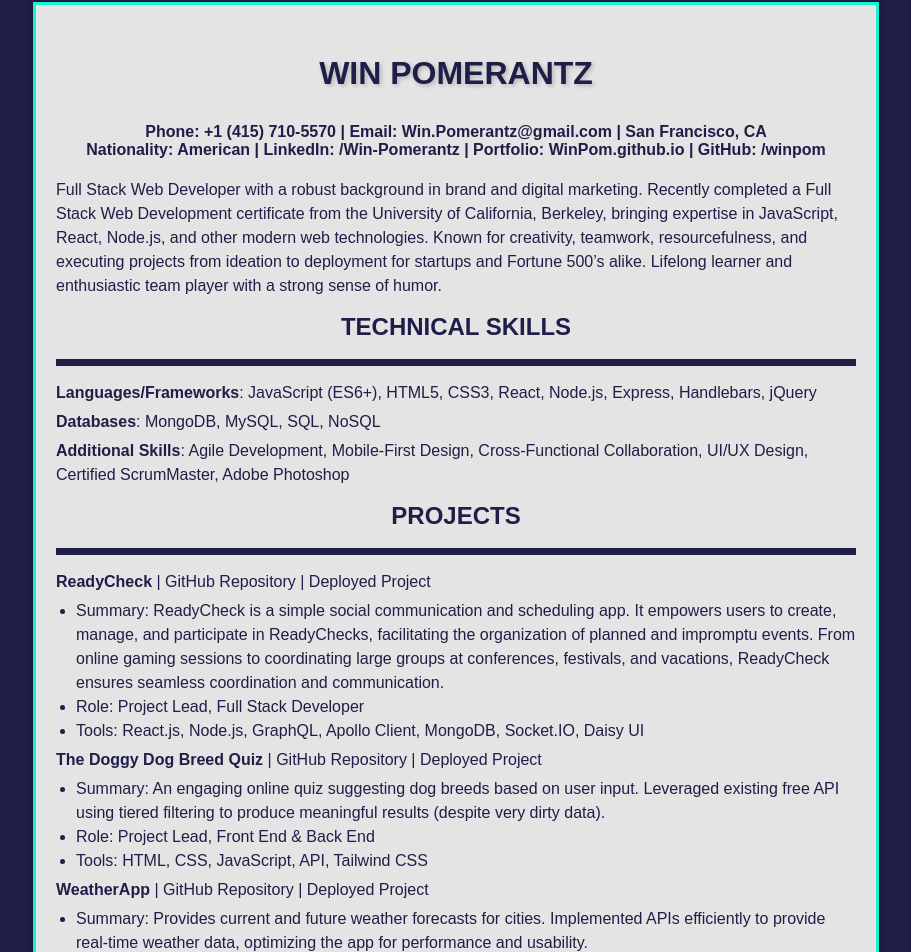
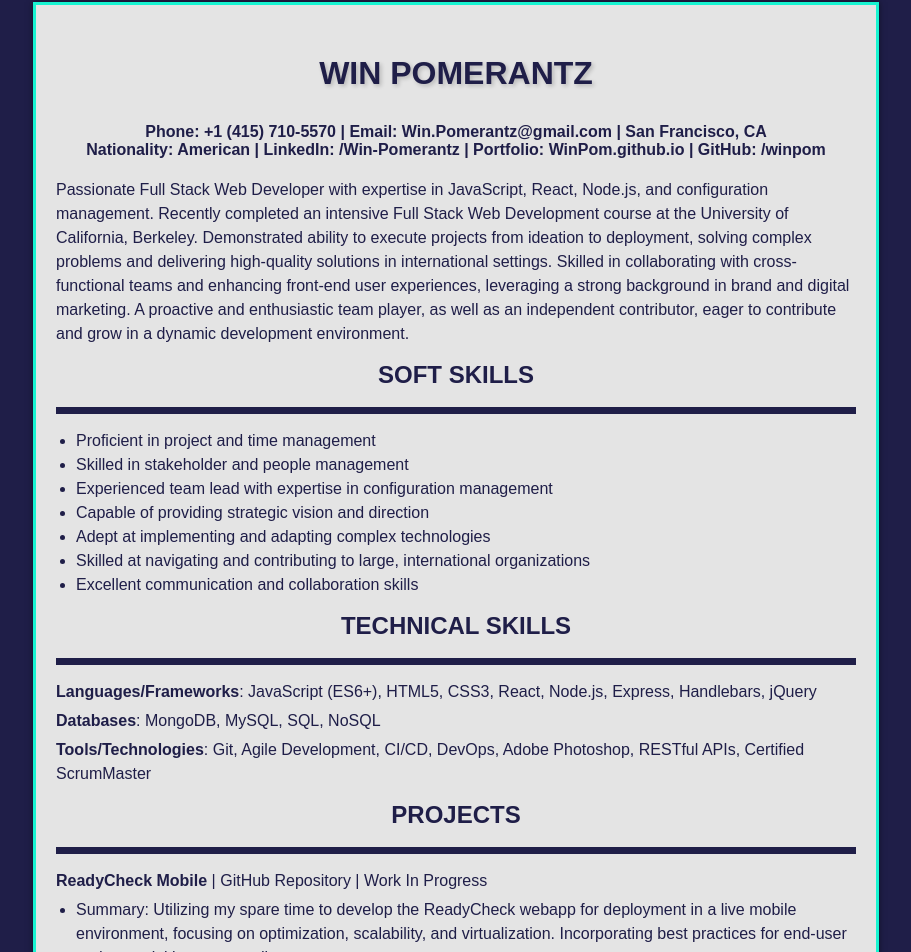
Before and after one commit to winpom/react-portfolio, a React (Create React App) app: page / in a window 1280 px wide. Shown: the part 2457-3409 px from the top of the page, without its empty margins (184-1095 px from the left). Built offline with nearby package versions, Linux system fonts and the light colour scheme.

Commit message:
updating CV to match new language

```diff
--- a/src/Pages/CV/cv.js
+++ b/src/Pages/CV/cv.js
@@ -48,36 +48,53 @@ function CVPage() {
                     <h3>Phone: +1 (415) 710-5570 | Email: <a href="mailto:Win.Pomerantz@gmail.com">Win.Pomerantz@gmail.com</a> | San Francisco, CA<br></br> Nationality: American |
                         LinkedIn: <a href="https://www.linkedin.com/in/Win-Pomerantz">/Win-Pomerantz</a> | Portfolio: WinPom.github.io | GitHub: <a href="https://github.com/winpom">/winpom</a></h3>
                     <p>
-                        Full Stack Web Developer with a robust background in brand and digital marketing.
-                        Recently completed a Full Stack Web Development certificate from the University of California, Berkeley,
-                        bringing expertise in JavaScript, React, Node.js, and other modern web technologies. Known for creativity,
-                        teamwork, resourcefulness, and executing projects from ideation to deployment for startups and Fortune 500’s
-                        alike. Lifelong learner and enthusiastic team player with a strong sense of humor.
+                        Passionate Full Stack Web Developer with expertise in JavaScript, React, Node.js, and configuration management.
+                        Recently completed an intensive Full Stack Web Development course at the University of California, Berkeley.
+                        Demonstrated ability to execute projects from ideation to deployment, solving complex problems and delivering
+                        high-quality solutions in international settings. Skilled in collaborating with cross-functional teams and
+                        enhancing front-end user experiences, leveraging a strong background in brand and digital marketing. A proactive
+                        and enthusiastic team player, as well as an independent contributor, eager to contribute and grow in a dynamic
+                        development environment.
                     </p>
+                    <h2>SOFT SKILLS</h2>
+                    <ul>
+                        <li>Proficient in project and time management</li>
+                        <li>Skilled in stakeholder and people management</li>
+                        <li>Experienced team lead with expertise in configuration management</li>
+                        <li>Capable of providing strategic vision and direction</li>
+                        <li>Adept at implementing and adapting complex technologies</li>
+                        <li>Skilled at navigating and contributing to large, international organizations</li>
+                        <li>Excellent communication and collaboration skills</li>
+                    </ul>
                     <h2>TECHNICAL SKILLS</h2>
                     <p><strong>Languages/Frameworks</strong>: JavaScript (ES6+), HTML5, CSS3, React, Node.js, Express, Handlebars, jQuery</p>
                     <p><strong>Databases</strong>: MongoDB, MySQL, SQL, NoSQL</p>
-                    <p><strong>Additional Skills</strong>: Agile Development, Mobile-First Design, Cross-Functional Collaboration, UI/UX Design, Certified ScrumMaster, Adobe Photoshop</p>
+                    <p><strong>Tools/Technologies</strong>: Git, Agile Development, CI/CD, DevOps, Adobe Photoshop, RESTful APIs, Certified ScrumMaster</p>
                     <h2>PROJECTS</h2>
+                    <p><strong>ReadyCheck Mobile</strong> | <a href="https://github.com/jasongalas/readycheck-mobile">GitHub Repository</a> | Work In Progress</p>
+                    <ul>
+                        <li>Summary: Utilizing my spare time to develop the ReadyCheck webapp for deployment in a live mobile environment, focusing on optimization, scalability, and virtualization. Incorporating best practices for end-user and potential investor readiness.</li>
+                        <li>Role: Project Lead (team of four), Full Stack Developer </li>
+                        <li>Tools: React Native, Expo, AWS</li>
+                    </ul>
                     <p><strong>ReadyCheck</strong> | <a href="https://github.com/jasongalas/ready-check">GitHub Repository</a> | <a href="https://ready-check.onrender.com/">Deployed Project</a></p>
                     <ul>
-                        <li>Summary: ReadyCheck is a simple social communication and scheduling app. It empowers users to create, manage, and participate in ReadyChecks, facilitating the organization of planned and impromptu events. From online gaming sessions to coordinating large groups at conferences, festivals, and vacations, ReadyCheck ensures seamless coordination and communication.</li>
-                        <li>Role: Project Lead, Full Stack Developer</li>
+                        <li>Summary: Led a team to create an application for users to organize events quickly and efficiently. Designed for scalability, implemented Git branch protection, and managed code integrity for seamless collaboration.</li>
+                        <li>Role: Project Lead (team of four), Full Stack Developer</li>
                         <li>Tools: React.js, Node.js, GraphQL, Apollo Client, MongoDB, Socket.IO, Daisy UI</li>
                     </ul>
                     <p><strong>The Doggy Dog Breed Quiz</strong> | <a href="https://github.com/ZachariahKB/dog-breed-quiz">GitHub Repository</a> | <a href="https://zachariahkb.github.io/dog-breed-quiz/">Deployed Project</a></p>
                     <ul>
-                        <li>Summary: An engaging online quiz suggesting dog breeds based on user input. Leveraged existing free API using tiered filtering to produce meaningful results (despite very dirty data).</li>
-                        <li>Role: Project Lead, Front End & Back End</li>
-                        <li>Tools: HTML, CSS, JavaScript, API, Tailwind CSS</li>
+                        <li>Summary: Created a multi-question quiz that processes user input to generate specific dog breed results using an online API. Standardized inconsistent data into hard-coded generalized attribute categories to ensure user answers would lead to meaningful outputs.</li>
+                        <li>Role: Project Lead (team of three), Full Stack Developer</li>
+                        <li>Tools: HTML, CSS, JavaScript, Bootstrap, API, Tailwind CSS</li>
                     </ul>
                     <p><strong>WeatherApp</strong> | <a href="https://winpom.github.io/weather-dashboard/">GitHub Repository</a> | <a href="https://github.com/winpom/weather-dashboard">Deployed Project</a></p>
                     <ul>
-                        <li>Summary: Provides current and future weather forecasts for cities. Implemented APIs efficiently to provide real-time weather data, optimizing the app for performance and usability.</li>
+                        <li>Summary: Developed an application that utilized local storage to save and display recent user searches. Designed to take user inputs and provide a week's weather forecast for the specified location, the application made two API queries: the first to retrieve city coordinates, and the second to generate the weather data based on those coordinates.</li>
                         <li>Role: Sole Developer</li>
-                        <li>Tools: HTML, CSS, JavaScript, jQuery, API</li>
+                        <li>Tools: HTML, CSS, JavaScript, jQuery, API, Local Storage</li>
                     </ul>
-                    <p><strong>Personal Blog</strong> | <a href="https://github.com/winpom/personal-blog-challenge">GitHub Repository</a> | <a href="https://winpom.github.io/personal-blog-challenge/">Deployed Project</a></p>
                     <h2>EXPERIENCE</h2>
                     <div className="job-title">
                         <span><strong>Marketing Consultant – Multiple Clients</strong></span>
```
Also changed, not shown: 1 other file (tests, documents, lock files or other folders).
